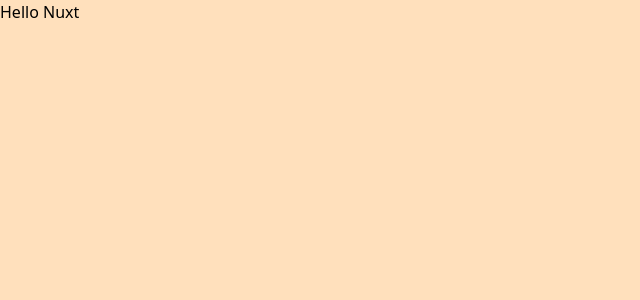
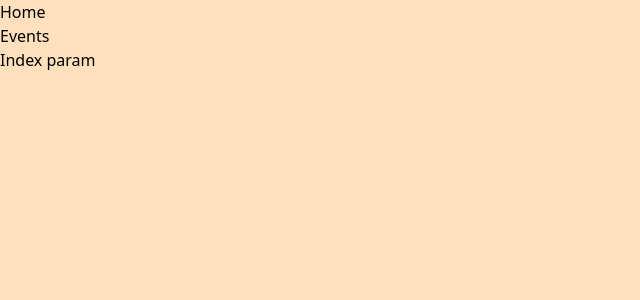
Before and after one commit to migalov/football-statistic, a Nuxt app: page / in a window 1280 px wide. Shown: the top 300 px of the page, without its empty margins (0-640 px from the left). Built offline with nearby package versions, Linux system fonts and the light colour scheme.

Commit message:
Using routing

```diff
--- a/app.vue
+++ b/app.vue
@@ -1,5 +1,13 @@
 <template>
   <div>
-    Hello Nuxt
+    <NuxtLayout>
+      <header>
+        <ul>
+          <li><NuxtLink to="/">Home</NuxtLink></li>
+          <li><NuxtLink to="/events">Events</NuxtLink></li>
+        </ul>
+      </header>
+      <NuxtPage />
+    </NuxtLayout>
   </div>
 </template>
--- /dev/null
+++ b/pages/events/[id].vue
@@ -0,0 +1,10 @@
+<script setup>
+  const nuxt = useNuxtApp();
+  console.log(nuxt);
+</script>
+
+<template>
+  <div>
+    event id: {{ $route.params.id }}
+  </div>
+</template>
--- /dev/null
+++ b/pages/events/index.vue
@@ -0,0 +1,5 @@
+<template>
+  <div>
+    Events
+  </div>
+</template>
--- /dev/null
+++ b/pages/index.vue
@@ -0,0 +1,5 @@
+<template>
+  <div>
+    Index param
+  </div>
+</template>
```
